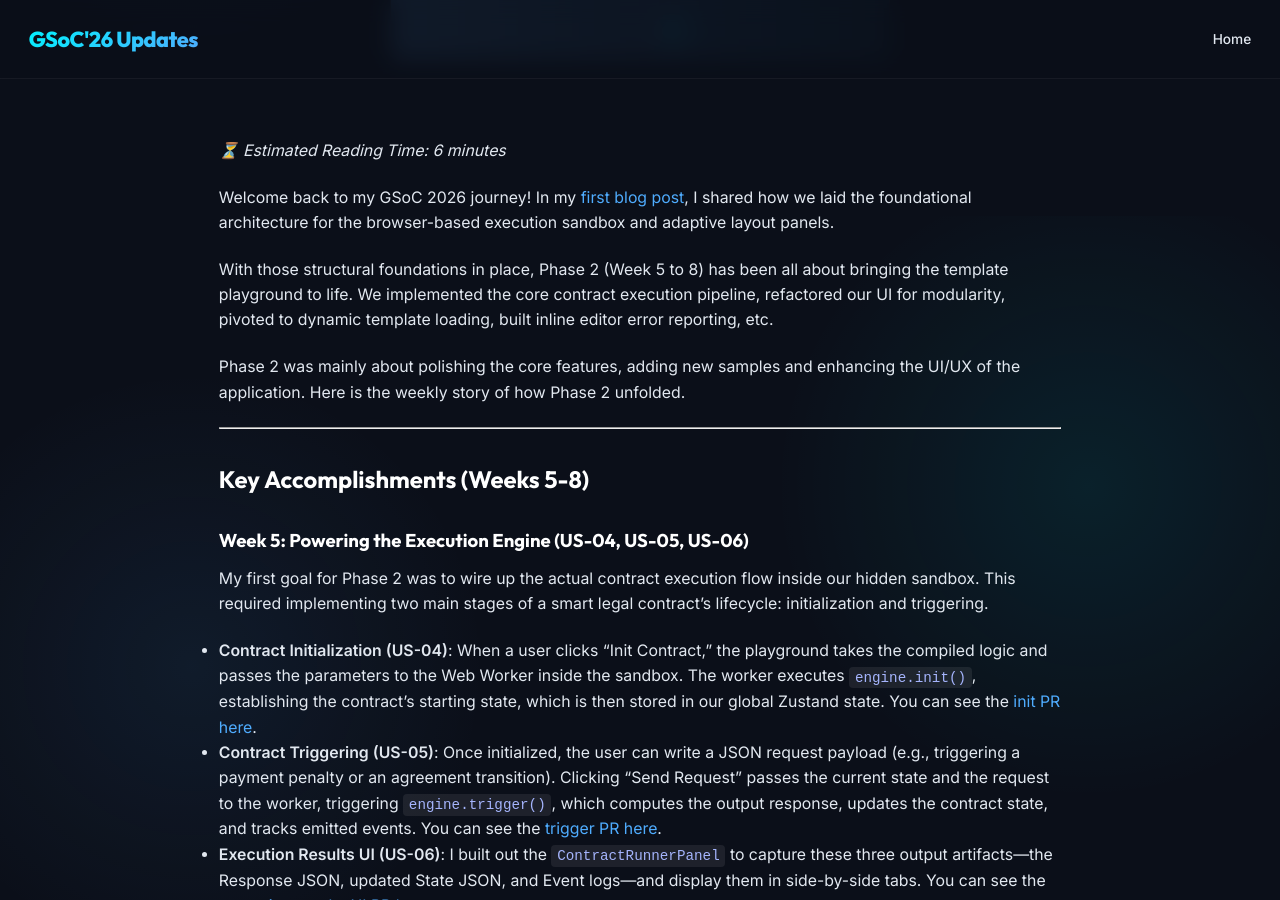
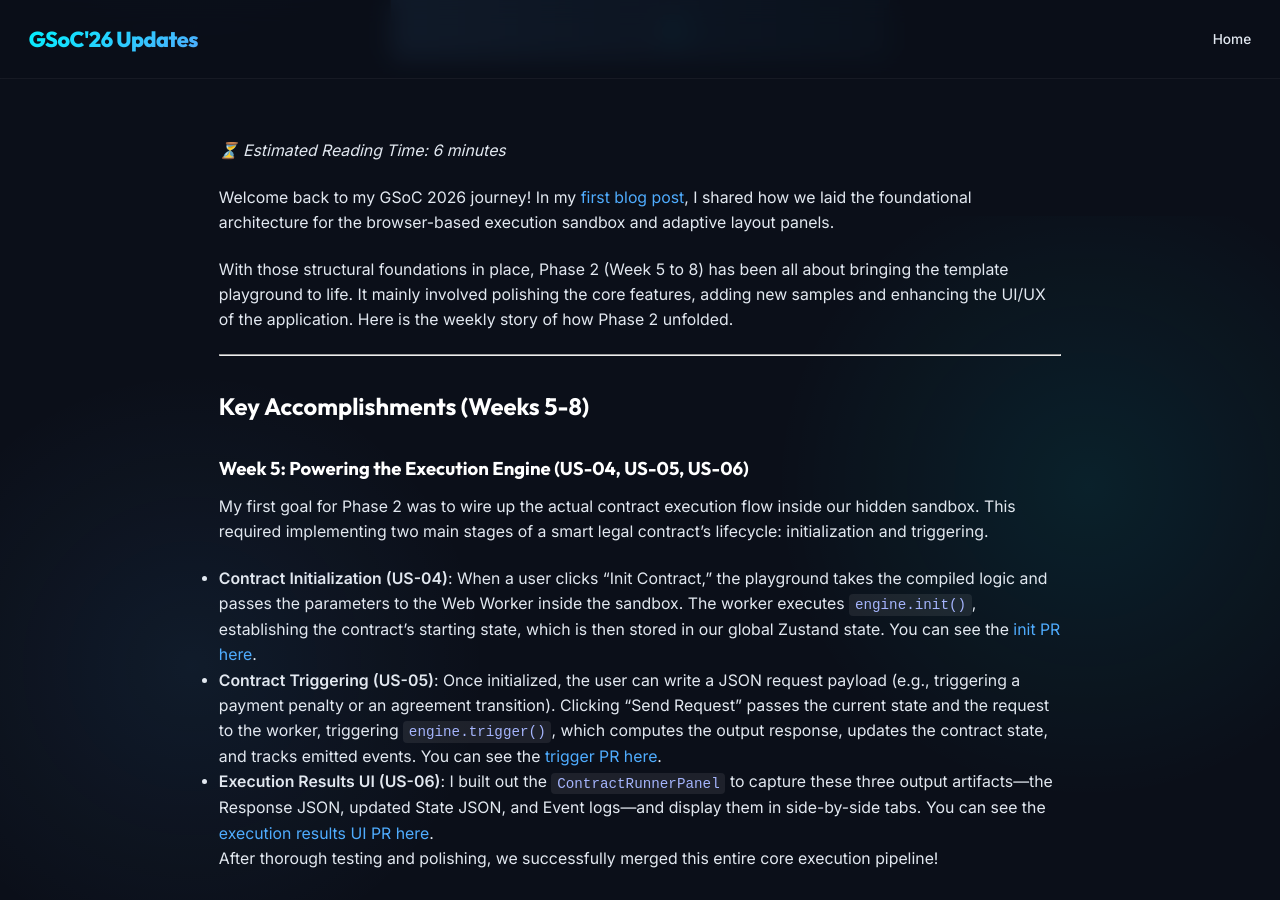
Before and after one commit to 23harshitkumar/23harshitkumar.github.io, a Jekyll site: the page built from _posts/2026-07-24-weeks-5-8.md, in a window 1280 px wide and 900 px high, scrolled down 684 px. Built offline with Jekyll 4.4.1, drawn with Linux system fonts in a browser that asks for light colours.

Commit message:
fix wording in introduction paragraph

```diff
--- a/_posts/2026-07-24-weeks-5-8.md
+++ b/_posts/2026-07-24-weeks-5-8.md
@@ -13,9 +13,7 @@ _⏳ Estimated Reading Time: 6 minutes_
 
 Welcome back to my GSoC 2026 journey! In my [first blog post](/update/2026/06/25/week-1.html), I shared how we laid the foundational architecture for the browser-based execution sandbox and adaptive layout panels.
 
-With those structural foundations in place, Phase 2 (Week 5 to 8) has been all about bringing the template playground to life. We implemented the core contract execution pipeline, refactored our UI for modularity, pivoted to dynamic template loading, built inline editor error reporting, etc.
-
-Phase 2 was mainly about polishing the core features, adding new samples and enhancing the UI/UX of the application. Here is the weekly story of how Phase 2 unfolded.
+With those structural foundations in place, Phase 2 (Week 5 to 8) has been all about bringing the template playground to life. It mainly involved polishing the core features, adding new samples and enhancing the UI/UX of the application. Here is the weekly story of how Phase 2 unfolded.
 
 ---
 
```
